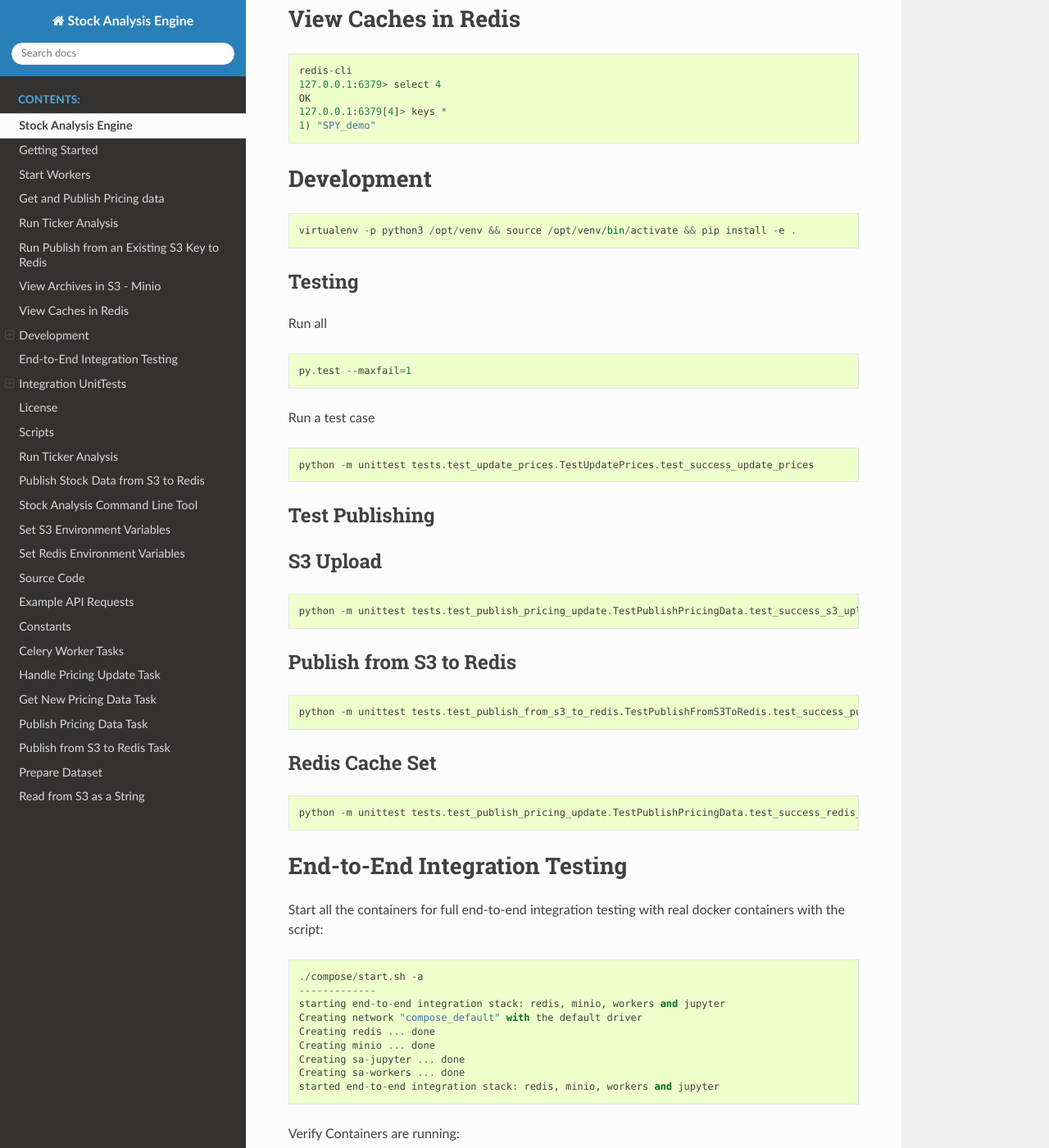
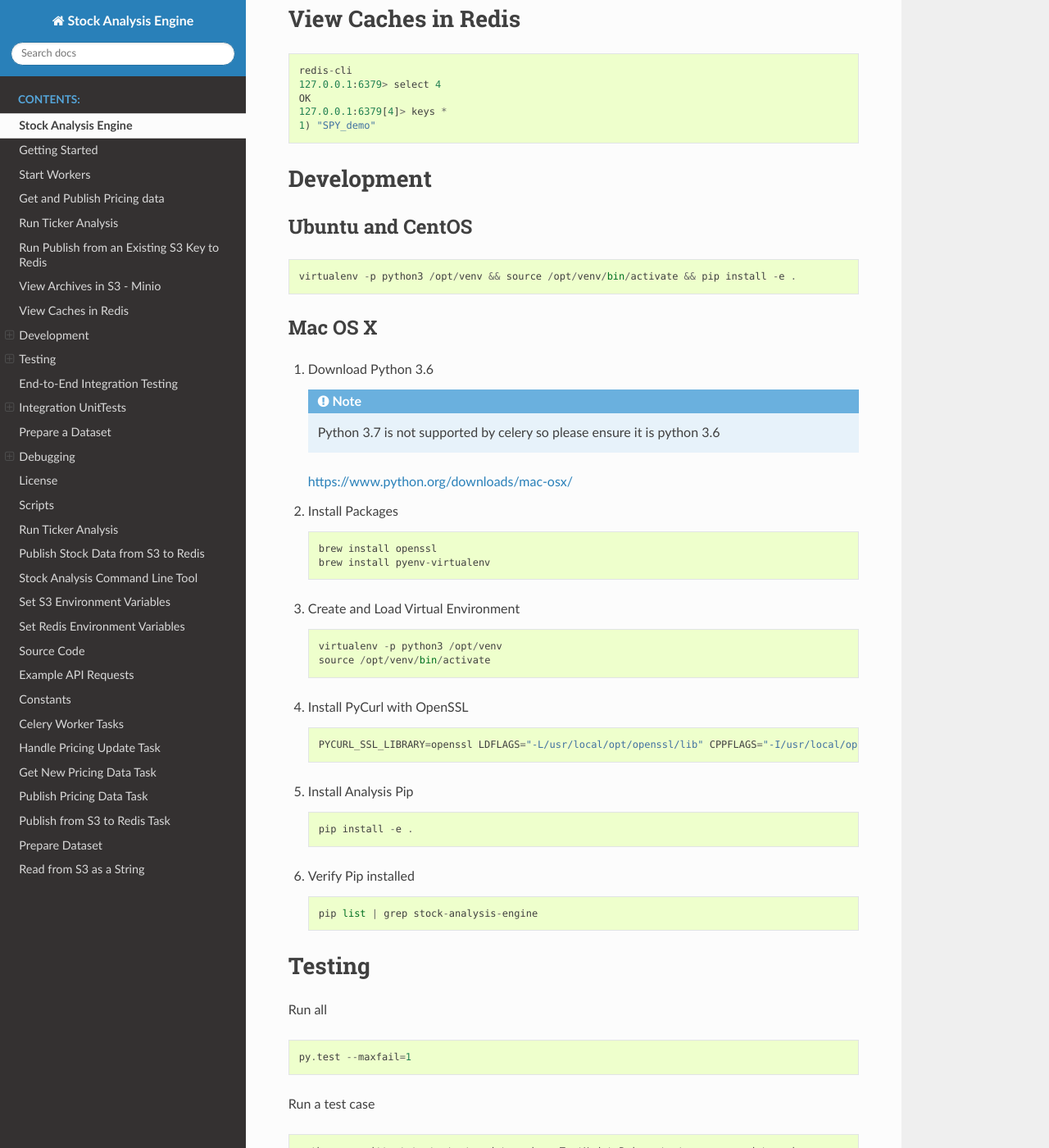
Before and after one commit to AlgoTraders/stock-analysis-engine, a Sphinx documentation site: the page built from docs/source/README.rst, in a window 1280 px wide and 1400 px high, scrolled down 3777 px. Shown: the whole window at 82% size. Built offline with Sphinx 7.4.7 and the Read the Docs theme 2.0.0, drawn with Linux system fonts in a browser that asks for light colours; some of the changed text lies outside the part shown.

Commit message:
fix for missing variable, support for mac os x in the setting up a development environment, showing how to run without celery turned on and enabling celery by default

```diff
--- a/docs/source/README.rst
+++ b/docs/source/README.rst
@@ -209,12 +209,56 @@
 Development
 ===========
 
+Ubuntu and CentOS
+-----------------
+
 ::
 
     virtualenv -p python3 /opt/venv && source /opt/venv/bin/activate && pip install -e .
 
+Mac OS X
+--------
+
+#.  Download Python 3.6
+
+    .. note:: Python 3.7 is not supported by celery so please ensure it is python 3.6
+
+    https://www.python.org/downloads/mac-osx/
+
+#.  Install Packages
+
+    ::
+
+        brew install openssl
+        brew install pyenv-virtualenv
+
+#.  Create and Load Virtual Environment
+
+    ::
+
+        virtualenv -p python3 /opt/venv
+        source /opt/venv/bin/activate
+
+#.  Install PyCurl with OpenSSL
+
+    ::
+
+        PYCURL_SSL_LIBRARY=openssl LDFLAGS="-L/usr/local/opt/openssl/lib" CPPFLAGS="-I/usr/local/opt/openssl/include" pip install --no-cache-dir pycurl
+
+#.  Install Analysis Pip
+
+    ::
+
+        pip install -e .
+
+#.  Verify Pip installed
+
+    ::
+
+        pip list | grep stock-analysis-engine
+
 Testing
--------
+=======
 
 Run all
 
@@ -332,13 +376,21 @@
     python -m unittest tests.test_publish_from_s3_to_redis.TestPublishFromS3ToRedis.test_integration_publish_from_s3_to_redis
 
 Prepare a Dataset
------------------
+=================
 
 ::
 
     ticker=SPY
     sa.py -t ${ticker} -f -o ${ticker}_latest_v1 -j prepared -u pricing -k trexaccesskey -s trex123321 -a localhost:9000 -r localhost:6379 -m 4 -n ${ticker}_demo
 
+Debugging
+=========
+
+Most of the scripts support running without Celery workers. To run without workers in a synchronous mode use the command:
+
+::
+
+    export CELERY_DISABLED=1
 
 Linting
 -------
--- a/setup.py
+++ b/setup.py
@@ -79,7 +79,7 @@
 setup(
     name='stock-analysis-engine',
     cmdclass={'build_py': build_py},
-    version='1.0.3',
+    version='1.0.4',
     description=(
         'Stock Analysis Engine - '
         'Use this to get pricing data for tickers '
```
Also changed, not shown: README.rst (+54 -2 lines), 4 other files.
